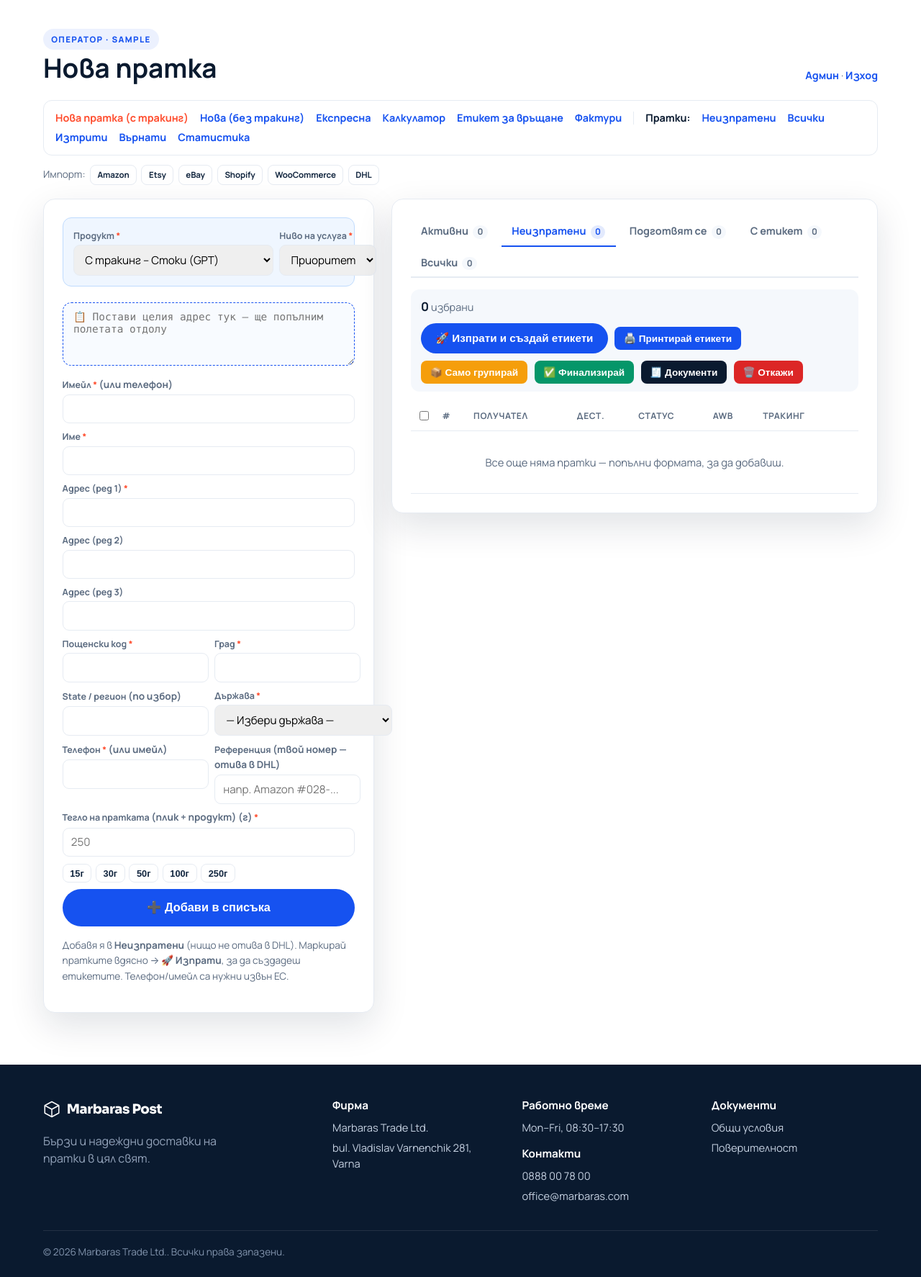
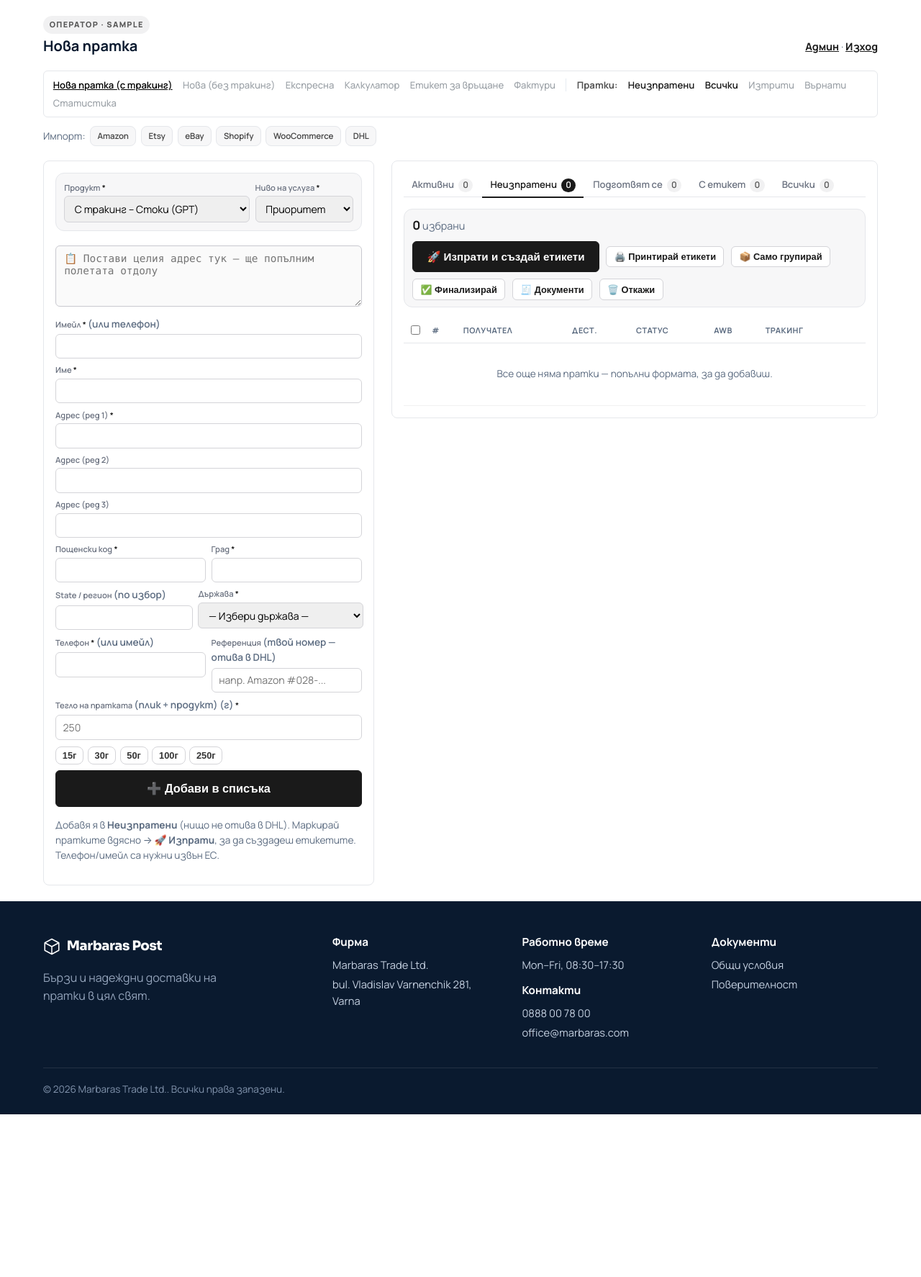
Before and after one commit to uigeadall/marbaras-post, a Django app: page /app/?status=draft in a window 1280 px wide. Shown: the part 73-1847 px from the top of the page at 72% size. After the commit the page ends 1621 px from the top, so only its background shows below. Run offline with Django 4.2, Linux system fonts and the light colour scheme; the visitor is signed in with stand-in values (Sample User, id 1); data that the repository does not hold is empty.

Commit message:
Operator UI: compact monochrome theme
Scoped restyle of the operator dashboard + login to a flat, colourless,
compact look: black primary / bordered secondary buttons, grayscale
status badges, neutral boxes, thinner borders, no shadows, denser
spacing and table. Landing page keeps its branded colours.

Co-Authored-By: Claude Opus 4.8 <noreply@anthropic.com>

```diff
--- a/static/css/styles.css
+++ b/static/css/styles.css
@@ -301,3 +301,87 @@ img { max-width: 100%; }
   .phone, .header-actions .btn-ghost { display: none; }
   .quote-form { flex-direction: column; }
 }
+
+/* ============================================================
+   Operator app — compact monochrome theme (scoped to .app + login)
+   ============================================================ */
+.app { font-size: 13px; padding: 1.4rem 0; }
+.app .section-title { font-size: 1.25rem; }
+.app .kicker, .app .kicker.center { background: #f1f1f2; color: #555; padding: .25rem .55rem; font-size: .68rem; }
+.app .app-user a, .login-form + * a { color: #1a1a1a; text-decoration: underline; }
+
+/* flat cards, thin borders, no shadow */
+.app .paste-card, .app .ship-card,
+.op-nav, .op-import + *, .gen-box, .customs-box, .addbatch-bar, .action-bar {
+  box-shadow: none !important;
+}
+.app .paste-card, .app .ship-card { border: 1px solid #e5e7eb; border-radius: 8px; padding: 1rem; }
+
+/* operator nav — neutral */
+.op-nav { border: 1px solid #e5e7eb; border-radius: 6px; padding: .55rem .8rem; font-size: .82rem; gap: .25rem .9rem; }
+.op-nav a { color: #1a1a1a; font-weight: 600; }
+.op-nav a.active { color: #000; text-decoration: underline; }
+.op-nav a[title="Очаквайте скоро"] { color: #9aa0a6; font-weight: 500; }
+.op-nav b { color: #555; font-weight: 700; }
+.logo-chip, .logo-chip.sm { background: #f7f7f8; border: 1px solid #e5e7eb; color: #444; font-weight: 600; }
+
+/* form — compact, monochrome */
+.a1-form { gap: .45rem; }
+.gen-box { background: #f7f7f8; border: 1px solid #e5e7eb; padding: .7rem; }
+.a1-form #paste-box { border: 1px solid #c9c9cf; background: #fafafa; border-radius: 6px; padding: .6rem .7rem; }
+.ff label { font-size: .7rem; color: #6b7280; font-weight: 600; }
+.ff input, .ff select, .paste-card textarea { padding: .42rem .6rem; font-size: .88rem; border: 1px solid #d4d4d8; border-radius: 6px; }
+.ff input:focus, .ff select:focus, .paste-card textarea:focus { border-color: #1a1a1a; outline: none; }
+.ff2 { gap: .45rem; }
+.req { color: #1a1a1a; }
+.presets button { background: #fff; border: 1px solid #d4d4d8; color: #333; padding: .25rem .55rem; }
+.presets button:hover { border-color: #1a1a1a; color: #000; }
+.customs-box { background: #f7f7f8; border: 1px solid #e5e7eb; }
+.customs-title { color: #1a1a1a; }
+
+/* buttons — black primary, white/bordered everything else */
+.app .btn-primary { background: #1a1a1a; border-color: #1a1a1a; color: #fff; border-radius: 6px; }
+.app .btn-primary:hover { background: #000; transform: none; }
+.app .btn-mini, .app .btn-mini.blue, .app .btn-mini.green, .app .btn-mini.amber,
+.app .btn-mini.green2, .app .btn-mini.red, .app .btn-mini.ink, .app .btn-mini.ghost {
+  background: #fff; color: #1a1a1a; border: 1px solid #d4d4d8; border-radius: 6px; padding: .4rem .65rem; font-weight: 600;
+}
+.app .btn-mini:hover { border-color: #1a1a1a; color: #000; }
+.app .btn-mini.red:hover { border-color: #1a1a1a; }
+
+/* status tabs */
+.tabs { border-bottom: 1px solid #e5e7eb; gap: .1rem; }
+.tabs a { color: #6b7280; font-size: .82rem; padding: .4rem .7rem; font-weight: 600; }
+.tabs a span { background: #f1f1f2; color: #555; }
+.tabs a.on { color: #1a1a1a; border-bottom-color: #1a1a1a; }
+.tabs a.on span { background: #1a1a1a; color: #fff; }
+
+/* action + add-batch bars */
+.action-bar, .addbatch-bar { background: #f7f7f8; border: 1px solid #e5e7eb; padding: .55rem .7rem; }
+.action-bar .btn-mini { font-size: .8rem; }
+.sel-hint b { color: #1a1a1a; }
+
+/* status badges — monochrome (no color) */
+.st { border-radius: 4px; padding: .15rem .5rem; font-size: .72rem; font-weight: 600; border: 1px solid #e0e0e0; }
+.st-draft { background: #f1f1f2; color: #555; }
+.st-prepared { background: #e6e6e8; color: #333; }
+.st-label_created { background: #1a1a1a; color: #fff; border-color: #1a1a1a; }
+.st-shipped { background: #333; color: #fff; border-color: #333; }
+.st-failed { background: #fff; color: #999; border: 1px dashed #ccc; }
+.st-cancelled { background: #fff; color: #aaa; border: 1px dashed #ddd; }
+
+/* table — compact */
+.ship-table { font-size: .85rem; }
+.ship-table th { font-size: .68rem; padding: .4rem .4rem; border-bottom: 1px solid #e5e7eb; }
+.ship-table td { padding: .45rem .4rem; border-bottom: 1px solid #f0f0f1; }
+.row-actions .btn-mini { padding: .25rem .55rem; font-size: .75rem; }
+
+/* flash — neutral */
+.flash-item { border-radius: 6px; padding: .55rem .8rem; border: 1px solid #e5e7eb; background: #f7f7f8; color: #1a1a1a; font-weight: 500; }
+.flash-item.success { background: #f3f3f3; border-color: #d6d6d6; color: #1a1a1a; }
+.flash-item.error { background: #fff; border: 1px solid #1a1a1a; color: #1a1a1a; }
+.flash-item.warning { background: #f7f7f8; border-color: #cfcfcf; color: #333; }
+
+/* login — neutral */
+.login-card { box-shadow: none; border: 1px solid #e5e7eb; }
+.login-card .btn-primary { background: #1a1a1a; border-color: #1a1a1a; }
```
